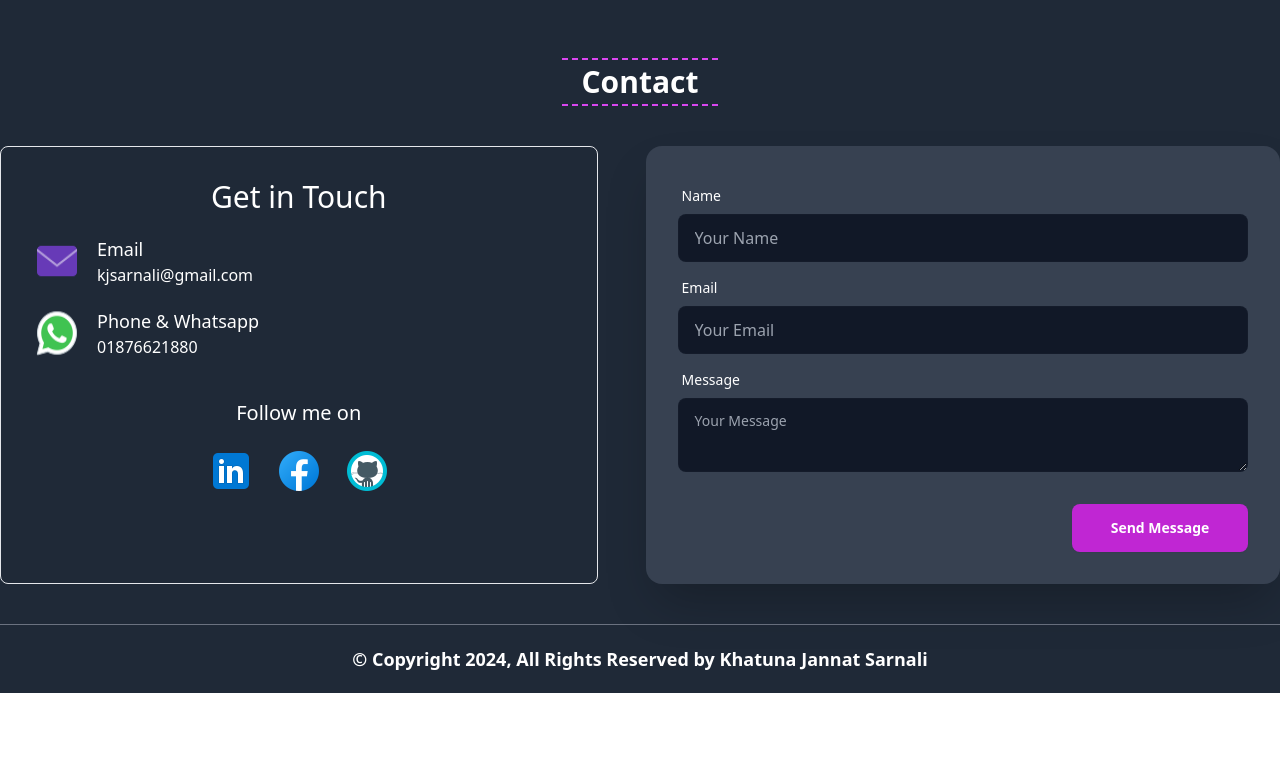
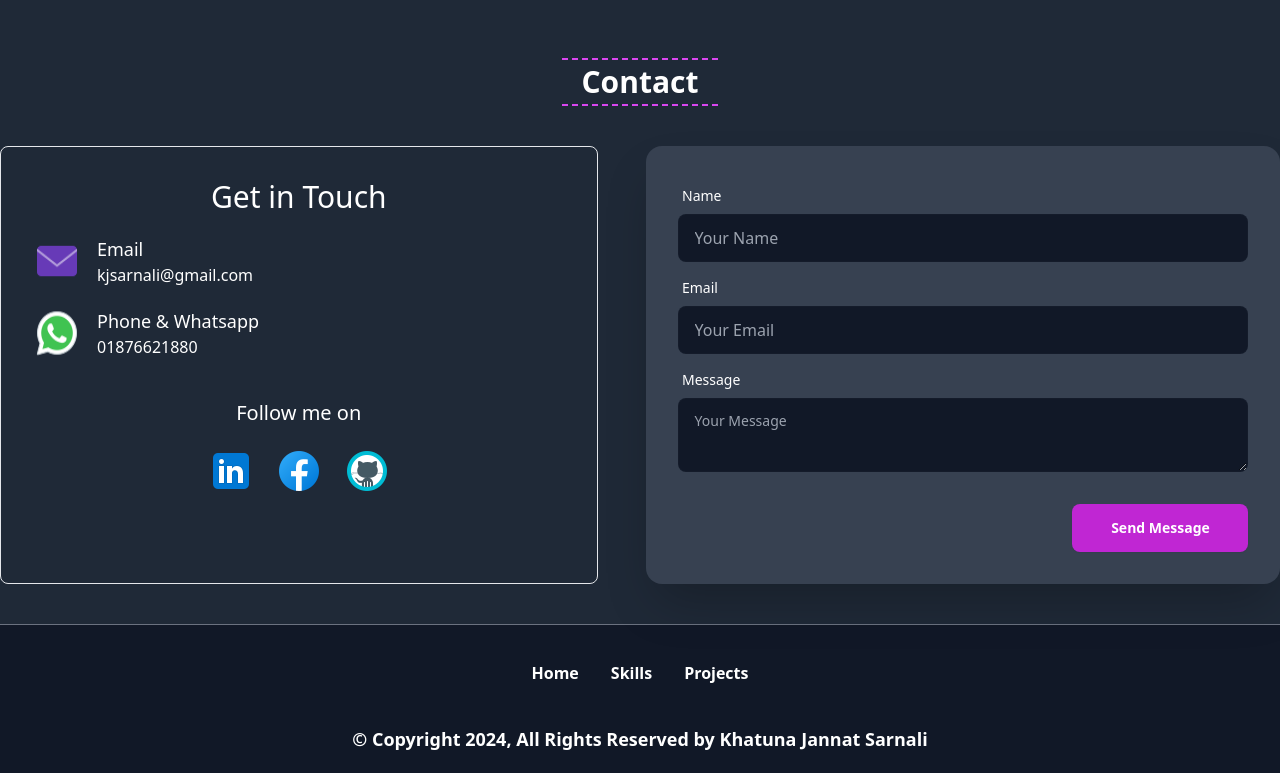
Before and after one commit to sarnali3515/kjs-portfolio, a React (Vite) app: page / in a window 1280 px wide. Shown: the part 2104-2877 px from the top of the page. Before the commit the page ends 2797 px from the top, so only its background shows below. Built offline with nearby package versions, Linux system fonts and the light colour scheme.

Commit message:
footer updated

```diff
--- a/src/Components/Footer/Footer.jsx
+++ b/src/Components/Footer/Footer.jsx
@@ -2,7 +2,19 @@
 
 const Footer = () => {
     return (
-        <div className="text-white border-t border-gray-500 p-5 mt-10">
+        <div className="text-white bg-gray-900 border-t border-gray-500 p-5 mt-10">
+
+            <div className="flex gap-5 justify-center items-center mb-6">
+
+
+                <ul className="menu menu-horizontal px-1 flex">
+                    <li className="font-semibold text-base hover:underline hover:text-fuchsia-600"><a href="#home">Home</a></li>
+                    <li className="font-semibold text-base hover:underline hover:text-fuchsia-600"><a href="#skills">Skills</a></li>
+
+                    <li className="font-semibold text-base hover:underline hover:text-fuchsia-600"><a href="#projects">Projects</a></li>
+
+                </ul>
+            </div>
             <p className="md:text-lg text-center md:font-semibold">© Copyright 2024, All Rights Reserved by Khatuna Jannat Sarnali</p>
         </div>
     );
--- a/src/Pages/Home/Contact/Contact.jsx
+++ b/src/Pages/Home/Contact/Contact.jsx
@@ -36,7 +36,7 @@ const Contact = () => {
         <div id="contact">
             <SectionTitle title="Contact" />
             <div className="flex gap-2 flex-col md:flex-row justify-between">
-                <div data-aos="fade-right" data-aos-delay="50" data-aos-duration="1000" className="border rounded-lg flex-auto p-8">
+                <div data-aos="zoom-in-up" data-aos-delay="50" data-aos-duration="1000" className="border rounded-lg flex-auto p-8">
                     <h2 className="text-3xl text-center">Get in Touch</h2>
                     {/* email */}
                     <div className="flex gap-4 mt-5">
@@ -70,7 +70,7 @@ const Contact = () => {
                         </div>
                     </div>
                 </div>
-                <div data-aos="fade-left" data-aos-delay="50" data-aos-duration="1000" className="flex-auto md:ml-10">
+                <div data-aos="zoom-in-down" data-aos-delay="50" data-aos-duration="1000" className="flex-auto md:ml-10">
                     <div className="card bg-gray-700 w-full shrink-0 shadow-2xl">
                         <form onSubmit={handleSubmit} className="card-body">
                             <div className="form-control">
--- a/src/Pages/Home/Projects/Projects.jsx
+++ b/src/Pages/Home/Projects/Projects.jsx
@@ -63,7 +63,7 @@ const Projects = () => {
                                                     </form>
                                                     <h3 className="font-bold text-lg text-fuchsia-500">Key Features of EduMosaic</h3>
                                                     <p className="py-4">
-                                                        <ul className="pl-5 space-y-4 list-image-[url(check.png)]">
+                                                        <ul className="pl-5 space-y-4 list-disc">
                                                             <li className="disc">Developed a user-friendly platform for educational institutions, tutors, and students to manage
                                                                 classes, enrollments, and feedback efficiently</li>
                                                             <li>Implemented comprehensive dashboards for admins, teachers, and students, enabling class
@@ -115,7 +115,7 @@ const Projects = () => {
                                                     </form>
                                                     <h3 className="font-bold text-lg text-fuchsia-500">Key Features of QueryNest</h3>
                                                     <p className="py-4">
-                                                        <ul className="pl-5 space-y-4 list-image-[url(check.png)]">
+                                                        <ul className="pl-5 space-y-4 list-disc">
                                                             <li>Developed a responsive Alternative Product Information System where user can post, modify, and
                                                                 remove product queries.</li>
                                                             <li>Users can recommend to a specific query post, can manage his recommendations and to save a
@@ -168,7 +168,7 @@ const Projects = () => {
                                                     </form>
                                                     <h3 className="font-bold text-lg text-fuchsia-500">Key Features of Travel Trails</h3>
                                                     <p className="py-4">
-                                                        <ul className="pl-5 space-y-4 list-image-[url(check.png)]">
+                                                        <ul className="pl-5 space-y-4 list-disc">
                                                             <li>Developed a user-friendly tourism website focused on Southeast Asia, featuring famous spots.</li>
                                                             <li>User can post and manage their posted spots by updating or removing the spots information.</li>
 
@@ -217,7 +217,7 @@ const Projects = () => {
                                                     </form>
                                                     <h3 className="font-bold text-lg text-fuchsia-500">Key Features of Urban Charm</h3>
                                                     <p className="py-4">
-                                                        <ul className="pl-5 space-y-4 list-image-[url(check.png)]">
+                                                        <ul className="pl-5 space-y-4 list-disc">
                                                             <li>Secure authentication with email/password and social media options.</li>
                                                             <li>Responsive navigation with active route highlighting and dynamic page titles.</li>
 
```
